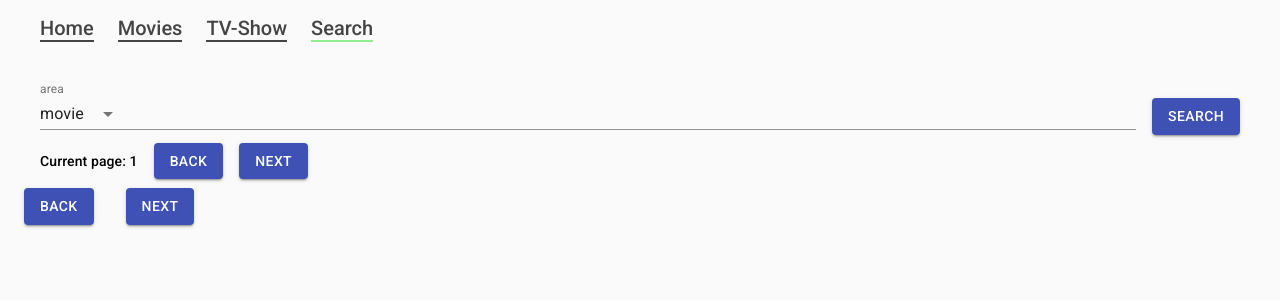
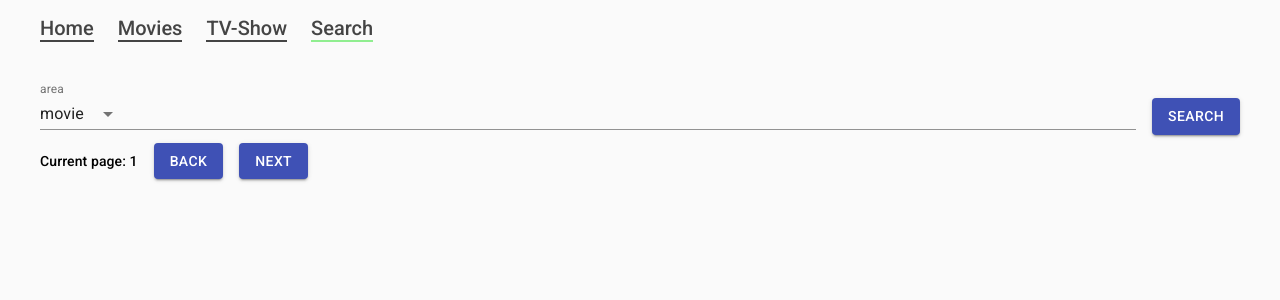
Before and after one commit to Seothp/movieapp, a React (Create React App) app: page /search in a window 1280 px wide. Shown: the top 300 px of the page. Built offline with nearby package versions, Linux system fonts and the light colour scheme.

Commit message:
little fix

```diff
--- a/src/views/search.jsx
+++ b/src/views/search.jsx
@@ -70,6 +70,7 @@ export const Search = () => {
         }
     }
     const classes = useStyles();
+    const isEmpty = list.length === 0;
     return (
         <Container component='div'>
             <Header />
@@ -125,7 +126,7 @@ export const Search = () => {
             <Grid>
                 <List type={searchArea} list={list} />
             </Grid>
-            {list &&
+            {!isEmpty &&
                 <Box className={classes.buttonBox}>
                     <Button
                         onClick={backPage}
```
